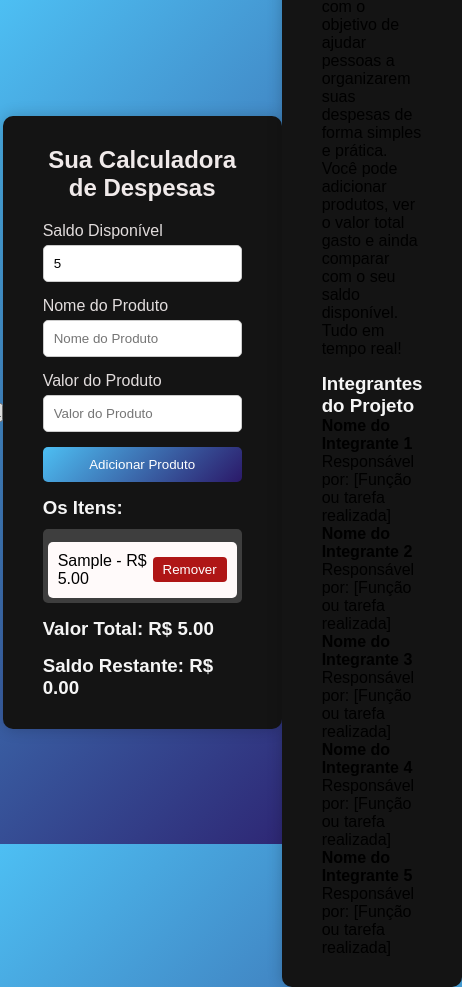
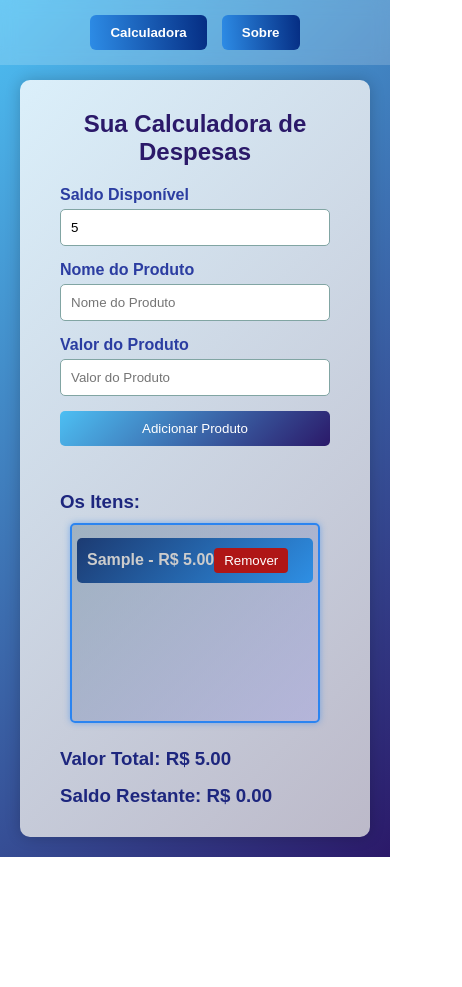
Before and after one commit to ielzyzz/Calculadora_despesas, a plain HTML site: page index.html in a window 390 px wide. Both pictures are taken after typing "5", "Sample", "5" into the empty fields and a click on the button "Adicionar Produto". Shown: the whole page, 462 px wide, since content can reach past the window. After the commit the page ends 857 px from the top, so only its background shows below. Drawn offline with Linux system fonts and the light colour scheme.

Commit message:
Update style.css

```diff
--- a/style.css
+++ b/style.css
@@ -6,7 +6,8 @@
 }
 
 body {
-  height: 100vh;
+  min-height: 100vh;
+  height: auto;
   background: linear-gradient(135deg, #4dbff3, #2b1969);
   display: flex;
   justify-content: center;
@@ -14,19 +15,67 @@ body {
   padding: 20px;
 }
 
+
+.header {
+  display: flex;
+  justify-content: center;
+  gap: 15px;
+  padding: 15px;
+  background-color: #ffffff2d;
+  backdrop-filter: blur(8px);
+  position: fixed;
+  top: 0;
+  left: 0;
+  right: 0;
+  z-index: 10;
+}
+
+
+.header button {
+  background: linear-gradient( 85deg, #2d8ce6, #052d83);
+  color: white;
+  border: none;
+  padding: 10px 20px;
+  border-radius: 6px;
+  cursor: pointer;
+  font-weight: bold;
+  transition: 1s;
+}
+
+.header button:hover {
+  transform: scale(1.05);
+  background: linear-gradient( 85deg, #10589b, #071636);
+    font-weight: bold;
+}
+
+
+body {
+  padding-top: 80px;
+}
+
+
+.escondido {
+  display: none;
+}
+
+
+
+
+
 .container {
-  background: rgb(20, 20, 20);
+  background: linear-gradient(135deg, #ffffffcc, #e0e0e0cc);
   padding: 30px 40px;
   border-radius: 10px;
   box-shadow: 0 0 15px rgba(0, 0, 0, 0.2);
   width: 100%;
-  max-width: 500px;
+
+  display: block;
 }
 
 h1 {
   text-align: center;
   margin-bottom: 20px;
-  color: #f0eaea;
+  color: #2b1969;
 }
 
 
@@ -37,15 +86,21 @@ h1 {
 
 .input-todos label {
   margin-bottom: 5px;
-  color: #e2dddd;
+  color: #2b3da1;
+  font-weight: bold;
 }
 
 .input-todos input {
   padding: 10px;
-  border: 1px solid #ccc;
+  border: 1px solid #81a5a3;
   border-radius: 5px;
 }
-
+.input-todos input:focus {
+  outline: none;
+  border: 2px solid #2b84f0;
+  box-shadow: 0 0 6px rgba(43, 132, 240, 0.5);
+  background-color: #a3c8e910;
+}
 #input-box {
   display: flex;
   flex-direction: column;
@@ -70,24 +125,22 @@ h1 {
   list-style: none;
   padding: 0;
 }
-.scroll {
-  max-height: 200px;
-  overflow-y: auto;
-  background-color: hsla(0, 0%, 51%, 0.384);
-  padding: 5px;
-  border-radius: 5px;
-  margin-top: 10px;
-  gap: 8px;
-}
 
 #lista-produtos li {
   display: flex;
   justify-content: space-between;
-  background: #fffafa;
+  background: linear-gradient(135deg, #072866dc, #0e86e9cc);
   padding: 10px;
   border-radius: 5px;
   margin-top: 8px;
   align-items: center;
+  max-width: 200px;
+  display: block;
+  word-wrap: break-word;
+  word-break: break-word;
+  height: auto;
+  color: #ccc;
+  font-weight: bolder;
 }
 
 .remove-btn {
@@ -107,9 +160,133 @@ h1 {
 
 h3 {
   margin-top: 15px;
-  color: #f5f5f5;
+  color: #1d267e;
+
+}
+.scroll {
+  max-height: 200px;
+  min-height: 200px;
+  max-width: 200px;
+  min-width: 200px;
+  overflow-y: auto;
+  background: linear-gradient(135deg, #7690a185, #a9a9e283);
+  padding: 5px;
+  border-radius: 5px;
+  margin-top: 10px;
+  gap: 8px;
+  border: 2px solid #2b84f0;
+  box-shadow: 0 0 6px rgba(43, 132, 240, 0.5);
+  margin: 10px;
+}
+
+
+
+/* ======== SOBRE ========= */
+.sobre-container {
+  background: linear-gradient(135deg, #ffffffcc, #e0e0e0cc);
+  color: #1c1c1c;
+  padding: 40px;
+  border-radius: 12px;
+  box-shadow: 0 0 20px rgba(0,0,0,0.2);
+  max-width: 800px;
+  margin: 0 auto;
+  text-align: center;
+}
+
+.sobre-container h2 {
+  font-size: 2.2em;
+  margin-bottom: 20px;
+  color: #2b1969;
+}
+
+.sobre-container .descricao {
+  font-size: 1.1em;
+  line-height: 1.6;
+  margin-bottom: 30px;
+  color: #333;
+}
+
+.sobre-container h3 {
+  font-size: 1.6em;
+  margin-bottom: 20px;
+  color: #2b1969;
+}
+
+.integrantes {
+  display: flex;
+  flex-direction: column;
+  gap: 20px;
+  align-items: center;
+}
+
+.integrante {
+  background-color: #f8f8f8;
+  padding: 20px;
+  border-radius: 8px;
+  width: 100%;
+  max-width: 600px;
+  box-shadow: 0 2px 8px rgba(0,0,0,0.1);
+  transition: transform 0.3s ease;
+}
+
+.integrante:hover {
+  transform: scale(1.02);
+}
+
+.integrante h4 {
+  font-size: 1.2em;
+  margin-bottom: 8px;
+  color: #2b1969;
+}
+
+.integrante p {
+  font-size: 1em;
+  color: #444;
+}
+
+
+    /* deixar na horizontal */
+
+.esquerda{
+    display: flex;
+    flex-direction: column;
+
+}
+.direita{
+    display: flex;
+    flex-direction: column;
+
+}
+.horizontal{
+    display: flex;
+    gap: 50px;
+    width: 100vh;
 
 }
 
-  gap: 8px;
+
+        /* respondividade */
+
+
+@media (max-width: 768px) {
+  .horizontal {
+    flex-direction: column;
+    align-items: center;
+    width: 100%;
+    gap: 30px;
+  }
+
+  .esquerda, .direita {
+    width: 100%;
+    max-width: 400px;
+  }
+
+  .scroll {
+    max-width: 100%;
+    min-width: unset;
+  }
+
+  #lista-produtos li {
+    max-width: 100%;
+  }
 }
```
